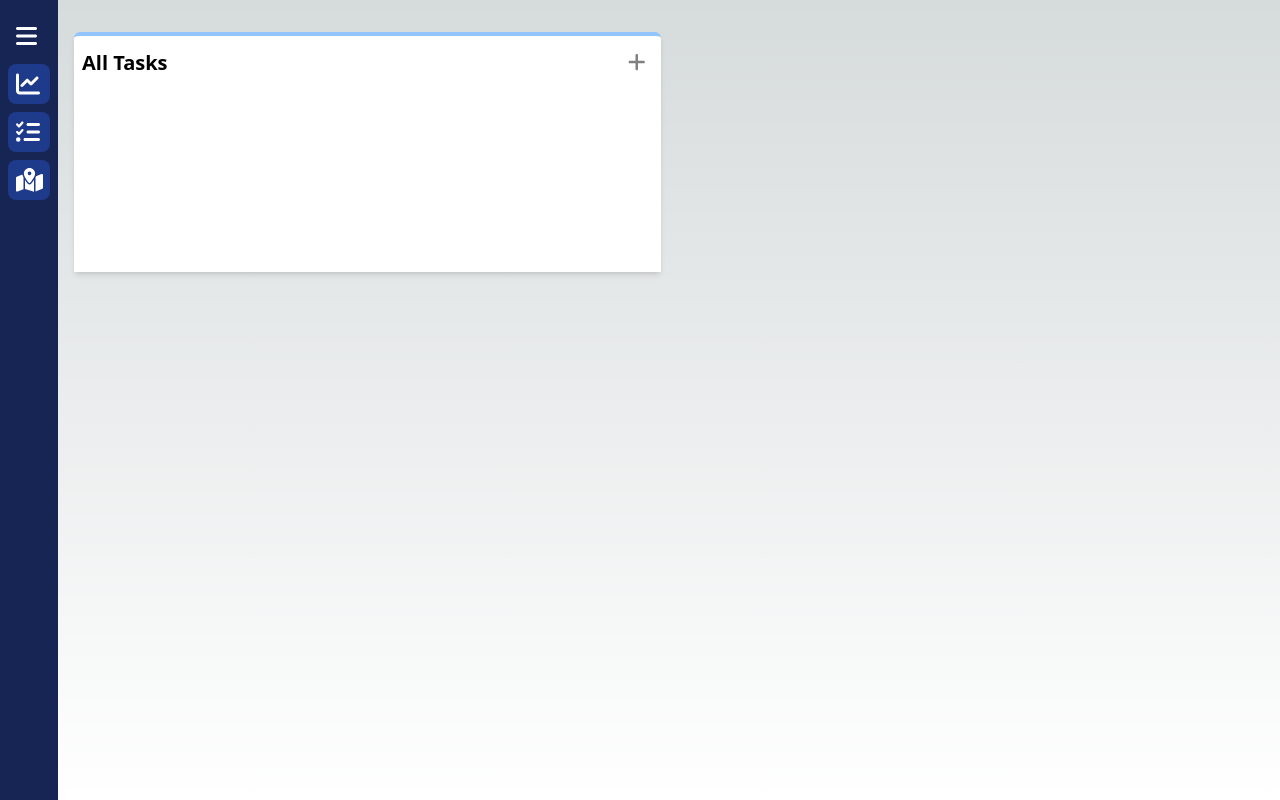
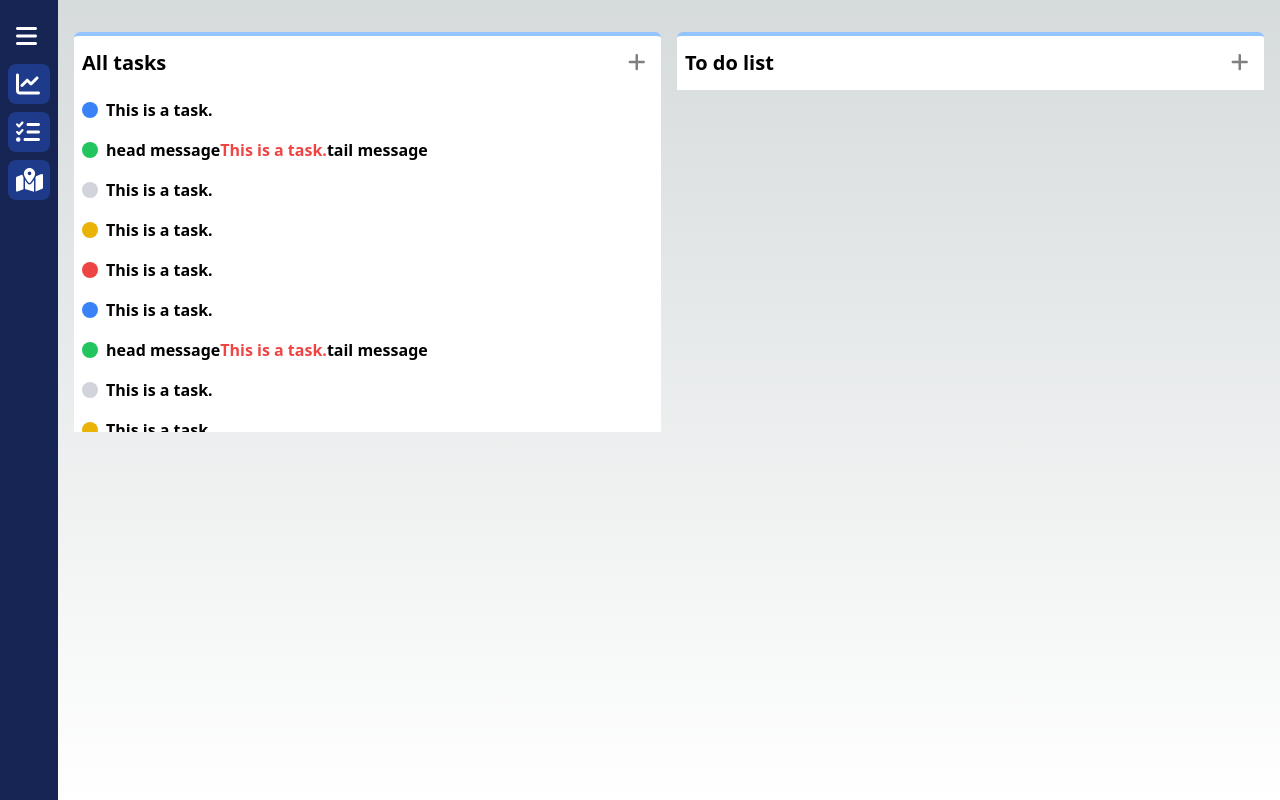
Before and after one commit to sh-oon/LoverMap, a Next.js app: page /to-do in a window 1280 px wide. Built offline with nearby package versions, Linux system fonts and the light colour scheme.

Commit message:
feat / task - todolist 타입가드 추가, 리스트 섹션 컴포넌트 추가

```diff
--- a/src/components/molecules/tasks/TaskListItem.tsx
+++ b/src/components/molecules/tasks/TaskListItem.tsx
@@ -22,7 +22,7 @@ const TaskListItem = ({
   emphasize,
 }: TaskListItemProps) => {
   return (
-    <div className={'flex items-center'}>
+    <div className={'flex items-center p-2'}>
       <StatusPoint status={status} empty={empty} size={size} />
       <div className={'ml-2'}>
         <div className={'font-bold'}>
--- a/src/components/organisms/tasks/ListTable.tsx
+++ b/src/components/organisms/tasks/ListTable.tsx
@@ -1,23 +1,41 @@
-import React, { Dispatch } from 'react';
-import { TTask } from '@/types/task';
+'use client';
+
+import React, { useState } from 'react';
+import { TTask, TTodoList } from '@/types/task';
 import { FontAwesomeIcon } from '@fortawesome/react-fontawesome';
 import { generateIconDefinition } from '@/utils/generateIcon';
+import TaskListItem from '@/components/molecules/tasks/TaskListItem';
 
 type ListTableProps = {
-  tasks: TTask[];
-  setTasks: Dispatch<TTask[]>;
+  tasks: TTask[] | TTodoList[];
   title?: string;
   className?: string;
+  itemType: 'task' | 'todo';
 };
 
-const ListTable = ({ tasks, setTasks, title, ...props }: ListTableProps) => {
+const ListTable = ({ tasks, title, itemType, ...props }: ListTableProps) => {
+  const [taskList, setTaskList] = useState<TTask[] | TTodoList[]>(tasks);
+
+  function isTask(item: TTask | TTodoList): item is TTask {
+    return 'status' in item;
+  }
+
+  function isTodoList(item: TTask | TTodoList): item is TTodoList {
+    return 'todo-list-specific-property' in item;
+  }
+
   return (
-    <section
+    <section className={'inline-block w-full break-inside-avoid'}>
+      <div
         className={
-        'flex flex-col border-t-4 border-blue-300 rounded-t-md max-h-60 bg-white shadow-md'
+          "'flex flex-col border-t-4 border-blue-300 rounded-t-md max-h-[50dvh] flex-grow-0 overflow-auto bg-white shadow-md'"
         }
       >
-      <div className={'flex p-2 justify-between items-center'}>
+        <div
+          className={
+            'flex p-2 justify-between items-center sticky top-0 z-10 bg-white'
+          }
+        >
           <h1 className={'inline-block font-bold text-xl'}>{title}</h1>
           <button>
             <FontAwesomeIcon
@@ -28,6 +46,26 @@ const ListTable = ({ tasks, setTasks, title, ...props }: ListTableProps) => {
             />
           </button>
         </div>
+
+        <div>
+          {taskList.map((task: TTask | TTodoList, index) => (
+            <React.Fragment key={index}>
+              {isTask(task) && (
+                <TaskListItem
+                  key={index}
+                  status={task.status}
+                  empty={false}
+                  size={'md'}
+                  head={task.head}
+                  content={task.content}
+                  tail={task.tail}
+                  emphasize={task.emphasize}
+                />
+              )}
+            </React.Fragment>
+          ))}
+        </div>
+      </div>
     </section>
   );
 };
--- a/src/constants/tasks.ts
+++ b/src/constants/tasks.ts
@@ -1,4 +1,4 @@
-import { TTask } from '@/types/task';
+import { TTask, TTodoList } from '@/types/task';
 
 export const TASKS: TTask[] = [
   {
@@ -44,4 +44,74 @@ export const TASKS: TTask[] = [
     createdAt: '2021-01-01 00:00:00',
     updatedAt: '2021-01-01 00:00:00',
   },
+  {
+    id: 6,
+    title: 'Task 6',
+    status: 'progress',
+    content: 'This is a task.',
+    createdAt: '2021-01-01 00:00:00',
+    updatedAt: '2021-01-01 00:00:00',
+  },
+  {
+    id: 7,
+    title: 'Task 7',
+    status: 'done',
+    head: 'head message',
+    tail: 'tail message',
+    emphasize: true,
+    content: 'This is a task.',
+    createdAt: '2021-01-01 00:00:00',
+    updatedAt: '2021-01-01 00:00:00',
+  },
+  {
+    id: 8,
+    title: 'Task 8',
+    status: 'disabled',
+    content: 'This is a task.',
+    createdAt: '2021-01-01 00:00:00',
+    updatedAt: '2021-01-01 00:00:00',
+  },
+  {
+    id: 9,
+    title: 'Task 9',
+    status: 'processing',
+    content: 'This is a task.',
+    createdAt: '2021-01-01 00:00:00',
+    updatedAt: '2021-01-01 00:00:00',
+  },
+  {
+    id: 10,
+    title: 'Task 10',
+    status: 'error',
+    content: 'This is a task.',
+    createdAt: '2021-01-01 00:00:00',
+    updatedAt: '2021-01-01 00:00:00',
+  },
 ];
+
+export const ASSIGN_TASKS: TTodoList[] = [
+  {
+    checked: false,
+    content: 'This is a task.',
+    createdAt: '2021-01-01 00:00:00',
+    updatedAt: '2021-01-01 00:00:00',
+  },
+  {
+    checked: true,
+    content: 'This is a task.',
+    important: true,
+    createdAt: '2021-01-01 00:00:00',
+    updatedAt: '2021-01-01 00:00:00',
+  },
+  {
+    checked: false,
+    content: 'This is a task.',
+    createdAt: '2021-01-01 00:00:00',
+  },
+  {
+    checked: false,
+    content: 'This is a task.',
+    createdAt: '2021-01-01 00:00:00',
+    updatedAt: '2021-01-01 00:00:00',
+  },
+];
--- a/src/pages/to-do/index.tsx
+++ b/src/pages/to-do/index.tsx
@@ -1,22 +1,35 @@
-'use client';
-
-import { TASKS } from '@/constants/tasks';
-import { useState } from 'react';
-import { TTask } from '@/types/task';
+import { ASSIGN_TASKS, TASKS } from '@/constants/tasks';
 import ListTable from '@/components/organisms/tasks/ListTable';
+import { TSectionItem } from '@/types/task';
+import React from 'react';
 
 export default function Index() {
-  const [tasks, setTasks] = useState<TTask[]>(TASKS);
+  const sections: TSectionItem[] = [
+    {
+      id: 1,
+      title: 'All tasks',
+      type: 'task',
+      tasks: TASKS,
+    },
+    {
+      id: 2,
+      title: 'To do list',
+      type: 'task',
+      tasks: ASSIGN_TASKS,
+    },
+  ];
 
   return (
     <>
       <div className={'flex-1 pt-8 px-4 grid grid-cols-2 gap-4'}>
-        <ListTable
-          tasks={tasks}
-          setTasks={setTasks}
-          className={'w-full'}
-          title={'All Tasks'}
-        />
+        {sections.map((section: TSectionItem) => (
+          <ListTable
+            key={section.id}
+            title={section.title}
+            tasks={section.tasks}
+            itemType={section.type}
+          />
+        ))}
       </div>
     </>
   );
```
Also changed, not shown: src/types/task.d.ts (+16 -1 lines). Lines whose indentation alone changed are shown as unchanged.
